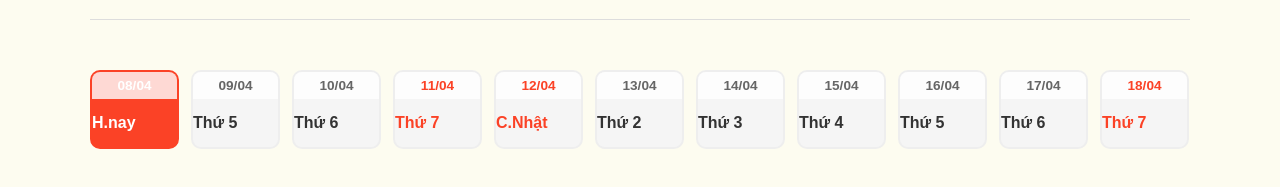
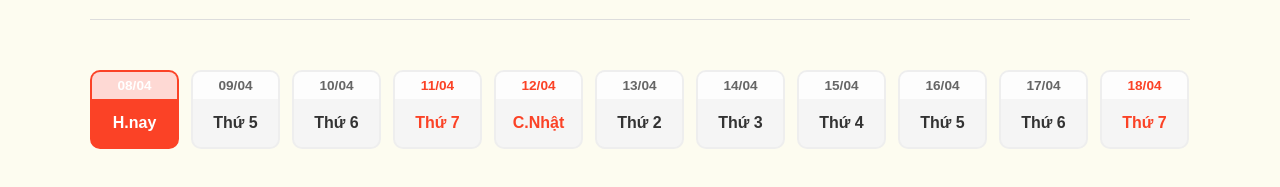
Before and after one commit to VanLoc204/cinema-manegement, a React app in the folder frontend/: page /movie/1 in a window 1280 px wide. Shown: the part 317-504 px from the top of the page. Built offline with nearby package versions, Linux system fonts and the light colour scheme; no server answers; the HTML template or start-up script is replaced by a standard one.

Commit message:
updateMoviesDetail2

```diff
--- a/frontend/src/pages/MovieDetail.jsx
+++ b/frontend/src/pages/MovieDetail.jsx
@@ -58,7 +58,6 @@ export default function MovieDetail() {
         return `Thứ ${day + 1}`;
     };
 
-    // 🚩 Hàm xử lý link YouTube để nhúng (Embed)
     const getEmbedUrl = (url) => {
         if (!url) return null;
         const regExp = /^.*(youtu.be\/|v\/|u\/\w\/|embed\/|watch\?v=|\&v=)([^#\&\?]*).*/;
@@ -84,15 +83,10 @@ export default function MovieDetail() {
                         <span style={tagStyle}>{movie?.duration} Phút</span>
                         <span style={statusTagStyle}>{movie?.status === "now_showing" ? "Đang chiếu" : "Sắp chiếu"}</span>
                     </div>
-
                     <p style={descriptionStyle}>{movie?.description}</p>
 
-                    {/* 🎬 NÚT XEM TRAILER NHANH */}
                     {movie?.trailer && (
-                        <button
-                            onClick={() => window.open(movie.trailer, '_blank')}
-                            style={trailerBtnStyle}
-                        >
+                        <button onClick={() => window.open(movie.trailer, '_blank')} style={trailerBtnStyle}>
                             ▶ XEM TRAILER
                         </button>
                     )}
@@ -103,25 +97,6 @@ export default function MovieDetail() {
                     </div>
                 </div>
             </div>
-
-            {/* 🎥 MỤC NHÚNG TRAILER VIDEO */}
-            {movie?.trailer && getEmbedUrl(movie.trailer) && (
-                <div style={{ marginBottom: '50px' }}>
-                    <h3 style={sectionTitleStyle}><span style={accentBarStyle}></span> TRAILER</h3>
-                    <div style={videoResponsiveStyle}>
-                        <iframe
-                            width="100%"
-                            height="500"
-                            src={getEmbedUrl(movie.trailer)}
-                            title="Movie Trailer"
-                            frameBorder="0"
-                            allow="accelerometer; autoplay; clipboard-write; encrypted-media; gyroscope; picture-in-picture"
-                            allowFullScreen
-                            style={{ borderRadius: '12px' }}
-                        ></iframe>
-                    </div>
-                </div>
-            )}
 
             <hr style={dividerStyle} />
 
@@ -153,7 +128,6 @@ export default function MovieDetail() {
                 })}
             </div>
 
-            {/* 🎟️ LỊCH CHIẾU */}
             <div style={showtimeSectionStyle}>
                 <h3 style={sectionTitleStyle}><span style={accentBarStyle}></span> LỊCH CHIẾU</h3>
                 <div style={showtimeGridStyle}>
@@ -183,35 +157,51 @@ export default function MovieDetail() {
     );
 }
 
-// --- 🎨 STYLES MỚI CHO TRAILER ---
+// --- 🎨 PHẦN STYLE ĐÃ FIX LỖI LỆCH CHỮ ---
 
-const trailerBtnStyle = {
-    padding: "10px 20px",
-    background: "transparent",
-    color: "#fb4226",
-    border: "2px solid #fb4226",
-    borderRadius: "30px",
-    fontWeight: "bold",
-    cursor: "pointer",
-    transition: "0.3s",
-    marginTop: "10px"
+const dateScrollerStyle = {
+    display: "flex",
+    gap: "12px",
+    overflowX: "auto",
+    padding: "10px 0",
+    marginBottom: "30px",
+    scrollbarWidth: "none"
 };
 
-const videoResponsiveStyle = {
-    position: "relative",
-    paddingBottom: "56.25%", /* 16:9 */
-    height: 0,
-    overflow: "hidden",
-    maxWidth: "100%",
-    background: "#000",
-    borderRadius: "12px"
+const dateCardStyle = {
+    minWidth: "85px",
+    height: "75px",
+    borderRadius: "10px",
+    border: "2px solid",
+    display: "flex",
+    flexDirection: "column",
+    cursor: "pointer",
+    transition: "0.2s",
+    overflow: "hidden"
 };
 
-// --- CÁC STYLES KHÁC GIỮ NGUYÊN ---
-const dateScrollerStyle = { display: "flex", gap: "12px", overflowX: "auto", padding: "10px 0", marginBottom: "30px", scrollbarWidth: "none" };
-const dateCardStyle = { minWidth: "85px", height: "75px", borderRadius: "10px", border: "2px solid", display: "flex", flexDirection: "column", cursor: "pointer", transition: "0.2s", textAlign: "center", overflow: "hidden" };
-const dateTopStyle = { fontSize: "0.85rem", padding: "6px 0", background: "rgba(255,255,255,0.8)", fontWeight: "600" };
-const dateBottomStyle = { flex: 1, display: "flex", alignItems: "center", justifyConnection: "center", fontSize: "1rem", fontWeight: "bold" };
+const dateTopStyle = {
+    fontSize: "0.85rem",
+    padding: "6px 0",
+    background: "rgba(255,255,255,0.8)",
+    fontWeight: "600",
+    display: "flex",           // Thêm flex để căn giữa
+    justifyContent: "center",  // Căn giữa ngang
+    alignItems: "center"       // Căn giữa dọc
+};
+
+const dateBottomStyle = {
+    flex: 1,
+    display: "flex",
+    alignItems: "center",
+    justifyContent: "center",  // Đã sửa từ justifyConnection thành justifyContent ✅
+    fontSize: "1rem",
+    fontWeight: "bold"
+};
+
+// Các Style khác giữ nguyên...
+const trailerBtnStyle = { padding: "10px 20px", background: "transparent", color: "#fb4226", border: "2px solid #fb4226", borderRadius: "30px", fontWeight: "bold", cursor: "pointer", marginTop: "10px" };
+const videoResponsiveStyle = { position: "relative", paddingBottom: "56.25%", height: 0, overflow: "hidden", maxWidth: "100%", background: "#000", borderRadius: "12px" };
 const roomInfoWrapper = { marginBottom: "8px", display: "flex", flexDirection: "column", alignItems: "center" };
 const roomNameText = { fontSize: "0.8rem", color: "#888", fontWeight: "600" };
 const roomTypeBadge = { fontSize: "0.7rem", background: "#333", color: "#fff", padding: "2px 8px", borderRadius: "4px", marginTop: "4px", fontWeight: "bold" };
```
Also changed, not shown: 1 other file (tests, documents, lock files or other folders).
